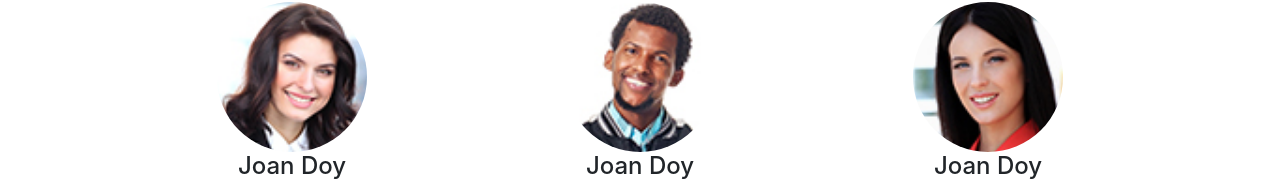
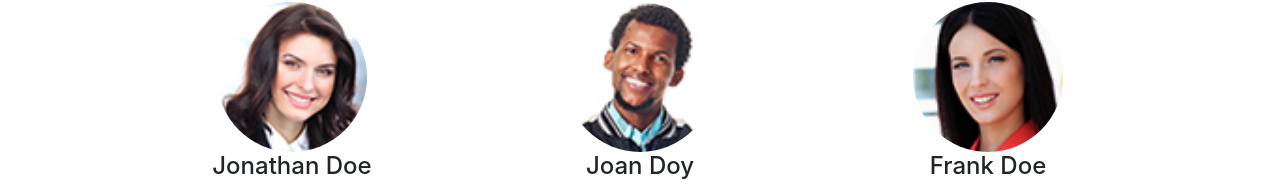
Before and after one commit to kafiabdullah/project-bootstrap, a plain HTML site: page indext.html in a window 1280 px wide. Shown: the part 1489-1675 px from the top of the page. Drawn offline with Linux system fonts and the light colour scheme.

Commit message:
Add files via upload

```diff
--- a/indext.html
+++ b/indext.html
@@ -170,7 +170,7 @@
             </div>
              <div class="col-lg-4 col-md-4 text-center">
               <img src="images/doctor1.jpg" class="img-fluid" alt="dcotor">
-              <h4>Joan Doy</h4>
+              <h4>Jonathan Doe</h4>
               <p>Lorem ipsum dolor sit amet, consectetur adipisicing elit. Officia eveniet dignissimos.</p>
               <ul class="list-inline color text-center  ">
                       <a href="#" class="ml-3 text-dark"><li class="list-inline-item "><i class="fab fa-facebook-f"></i></li></a>
@@ -190,7 +190,7 @@
             </div>
              <div class="col-lg-4 col-md-4 text-center">
               <img src="images/doctor3.jpg" class="img-fluid" alt="dcotor">
-              <h4>Joan Doy</h4>
+              <h4>Frank Doe</h4>
               <p>Lorem ipsum dolor sit amet, consectetur adipisicing elit. Officia eveniet dignissimos.</p>
               <ul class="list-inline color  text-center  ">
                       <a href="#" class="ml-3  text-dark"><li class="list-inline-item "><i class="fab fa-facebook-f"></i></li></a>
```
